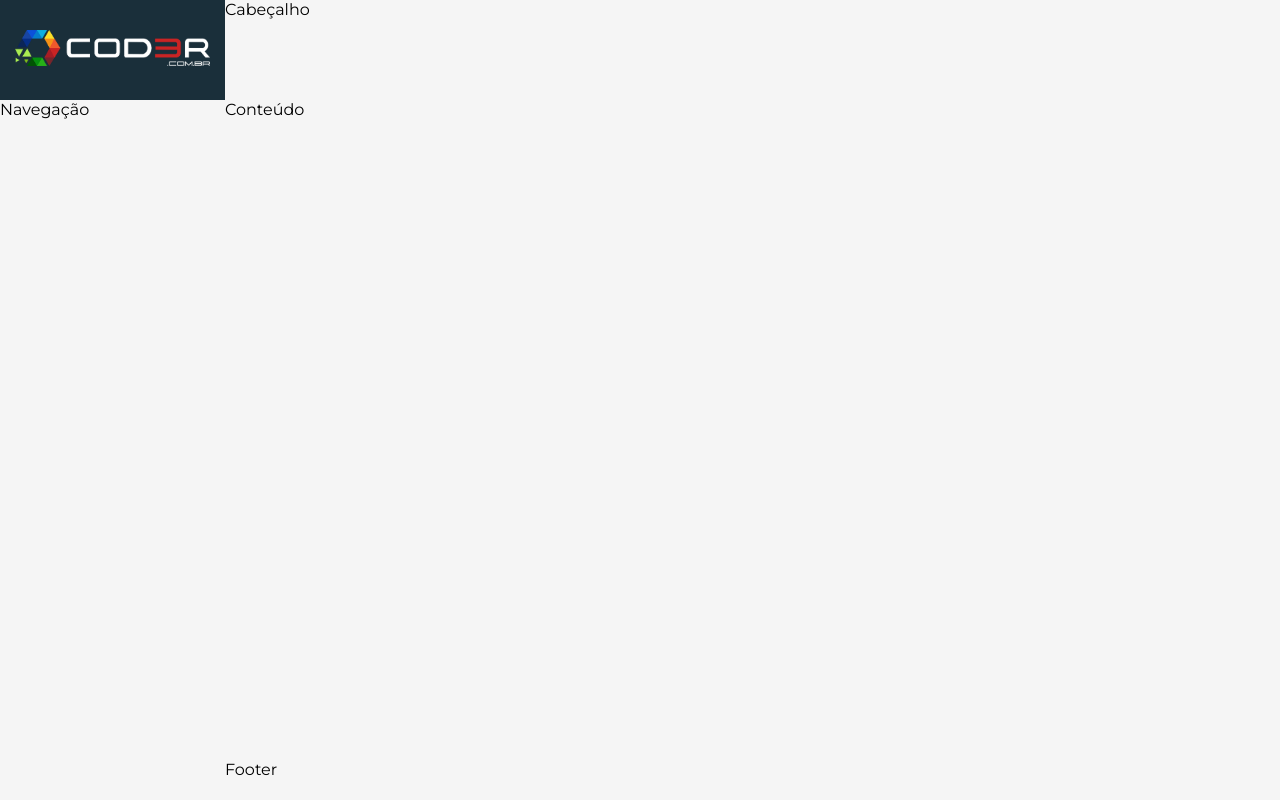
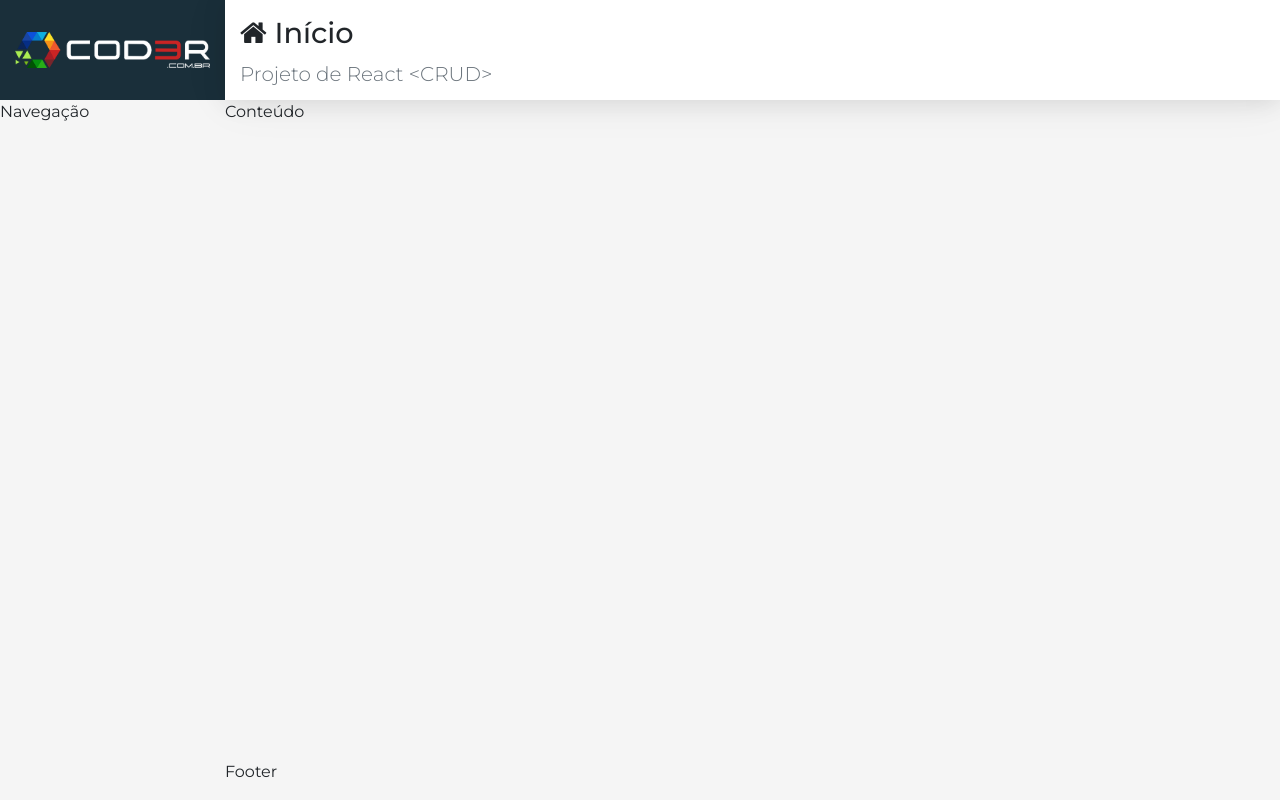
Before and after one commit to gisellequarto/JavaScript-FirstSteps, a React (Create React App) app in the folder react/crud/frontend/: page / in a window 1280 px wide. Built offline with nearby package versions, Linux system fonts and the light colour scheme.

Commit message:
crud react header css

```diff
--- a/react/crud/frontend/src/components/template/Header.css
+++ b/react/crud/frontend/src/components/template/Header.css
@@ -0,0 +1,11 @@
+header.header {
+    background-color: #FFF;
+    padding: 0px 15px;
+    overflow: hidden;
+    white-space: nowrap;
+    box-shadow: var(--shadow);
+}
+
+header.header h1 {
+    font-size: 1.8em;
+}
--- a/react/crud/frontend/src/components/template/Header.jsx
+++ b/react/crud/frontend/src/components/template/Header.jsx
@@ -2,8 +2,11 @@
 import React from 'react';
 
 const header = props => {
-    return <header className="header">
-             Cabeçalho
+    return <header className="header d-none d-sm-flex flex-column">
+                <h1 className="mt-3">
+                    <i className={`fa fa-${props.icon}`}></i> {props.title}
+                </h1>
+                <p className="lead text-muted">{props.subtitle}</p>
             </header>
 }
 
--- a/react/crud/frontend/src/components/template/Main.jsx
+++ b/react/crud/frontend/src/components/template/Main.jsx
@@ -4,7 +4,7 @@
 
 const main = props => {
     return <React.Fragment>
-                <Header />
+                <Header {...props}/>
                 <main className="content">
                     Conteúdo
                 </main>
--- a/react/crud/frontend/src/main/App.jsx
+++ b/react/crud/frontend/src/main/App.jsx
@@ -1,3 +1,5 @@
+import 'bootstrap/dist/css/bootstrap.min.css';
+import 'font-awesome/css/font-awesome.min.css';
 import './App.css';
 import React from 'react';
 
@@ -10,7 +12,8 @@
     return <div className="app">
         <Logo />
         <Nav />
-        <Main />
+        <Main icon="home" title="Início"
+            subtitle="Projeto de React <CRUD>"/>
         <Footer />
     </div>
 }
```
